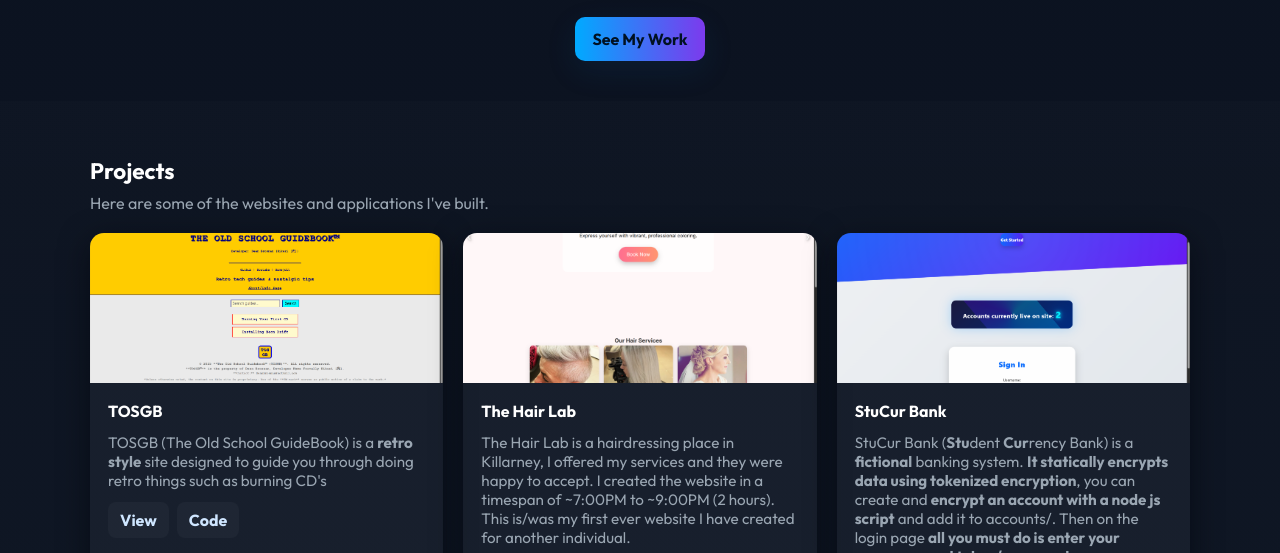
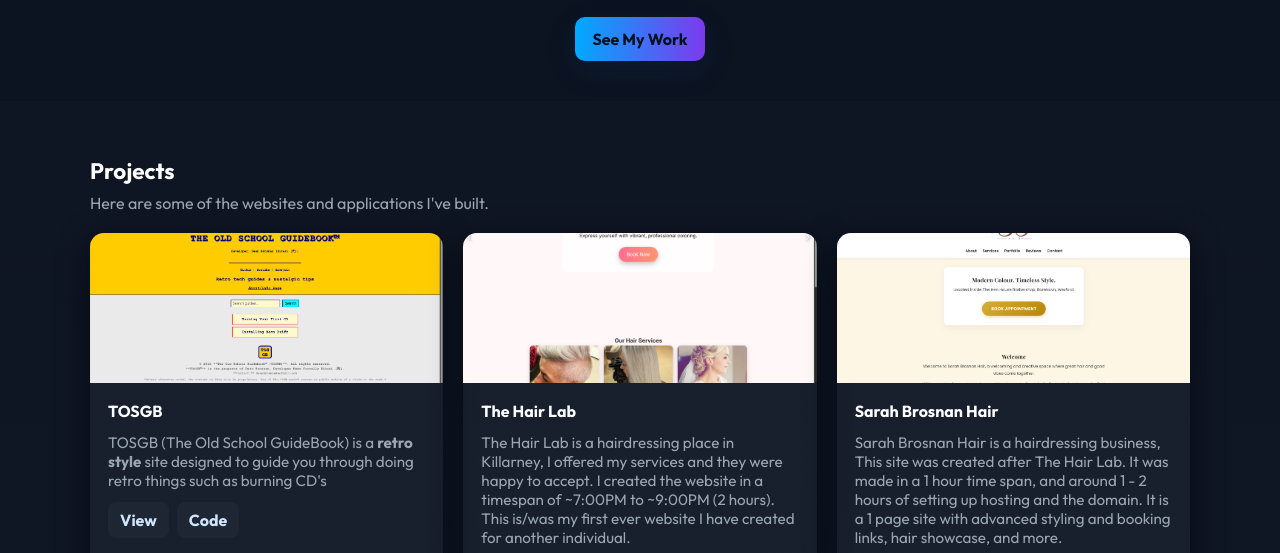
Before and after one commit to Zeb1947/zeb1947.github.io, a plain HTML site: page index.html in a window 1280 px wide. Shown: the part 247-800 px from the top of the page. Drawn offline with Linux system fonts and the light colour scheme; a script that the page names is missing.

Commit message:
changing website card

```diff
--- a/index.html
+++ b/index.html
@@ -72,13 +72,13 @@
         </div>
 
         <div class="card">
-          <div class="card-media" style="background-image:url('assets/imgs/stucur-bank.png')"></div>
+          <div class="card-media" style="background-image:url('assets/imgs/sarah-brosnan-hair.png')"></div>
           <div class="card-body">
-            <h3 class="card-title">StuCur Bank</h3>
-            <p class="card-text">StuCur Bank (<strong>Stu</strong>dent <strong>Cur</strong>rency Bank) is a <strong>fictional</strong> banking system. <strong>It statically encrypts data using tokenized encryption</strong>, you can create and <strong>encrypt an account with a node js script</strong> and add it to accounts/. Then on the login page <strong>all you must do is enter your username and token/password.</strong></p>
+            <h3 class="card-title">Sarah Brosnan Hair</h3>
+            <p class="card-text">Sarah Brosnan Hair is a hairdressing business, This site was created after The Hair Lab. It was made in a 1 hour time span, and around 1 - 2 hours of setting up hosting and the domain. It is a 1 page site with advanced styling and booking links, hair showcase, and more.</p>
             <div class="card-actions">
-              <a href="https://zeb1947.github.io/stucurbank" class="link-btn">View</a>
-              <a href="https://github.com/Zeb1947/stucurbank" class="link-btn">Code</a>
+              <a href="https://www.sarahbrosnanhair.com" class="link-btn">View</a>
+              <a href="https://github.com/SarahBrosnan/sarah-brosnan-hair" class="link-btn">Code</a>
             </div>
           </div>
         </div>
```
Also changed, not shown: assets/imgs/sarah-brosnan-hair.png (added), assets/imgs/stucur-bank.png (deleted).
